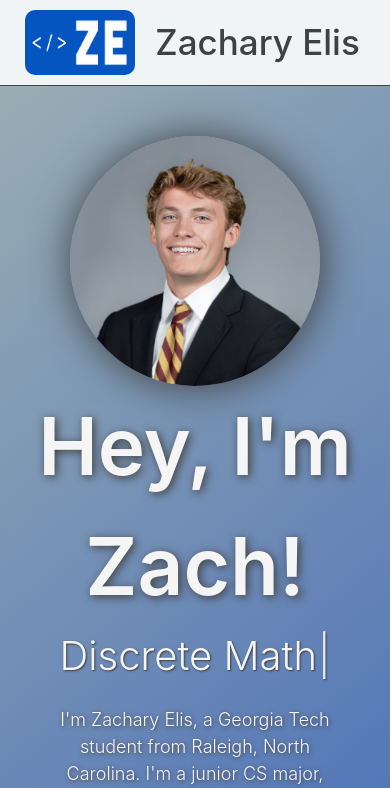
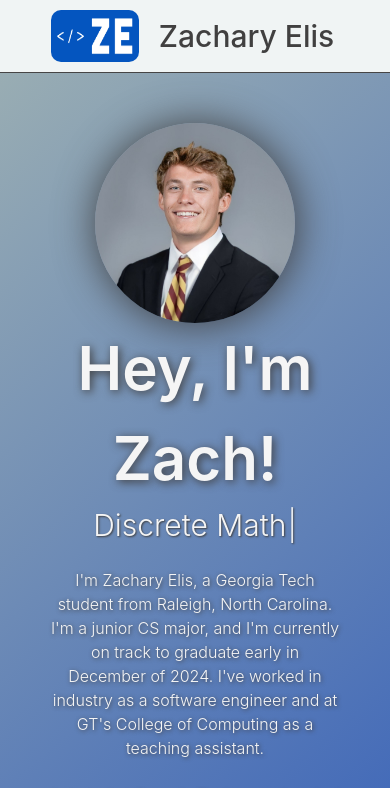
Before and after one commit to zacharyelis/ZWE-Personal-Website, a JavaScript app: page / in a window 390 px wide. Shown: the top 788 px of the page. Built offline with nearby package versions, Linux system fonts and the light colour scheme; the HTML template or start-up script is replaced by a standard one.

Commit message:
mobile resizing

```diff
--- a/src/components/AboutMe/aboutMe.css
+++ b/src/components/AboutMe/aboutMe.css
@@ -53,4 +53,20 @@
         padding-top: 50px;
         padding-bottom: 20px;
     }
+
+    .profile-photo {
+        width: 200px;
+    }
+
+    .about-me-header {
+        font-size: 60px;
+    }
+
+    .type-area {
+        font-size: 30px;
+    }
+
+    .about-me-body {
+        font-size: 16px;
+    }
 }
--- a/src/components/Experience/experience.css
+++ b/src/components/Experience/experience.css
@@ -23,6 +23,7 @@
     margin-top: 30px;
     margin-bottom: 10px;
     margin-left: 10px;
+    border-radius: 30px;
 }
 
 .experience-title {
--- a/src/components/Navbar/navbar.css
+++ b/src/components/Navbar/navbar.css
@@ -11,9 +11,9 @@
 }
 
 .nav-logo {
-height: 65px;
-width: 110px;
-border-radius: 10px;
+    height: 65px;
+    width: 110px;
+    border-radius: 10px;
 }
 
 .nav-name {
@@ -56,4 +56,13 @@ border-radius: 10px;
         margin-bottom: 5px;
         padding: 0px;
     }
+
+    .nav-name {
+        font-size: 30px;
+    }
+
+    .nav-logo {
+        height: 52px;
+        width: 88px;
+        }
 }
```
